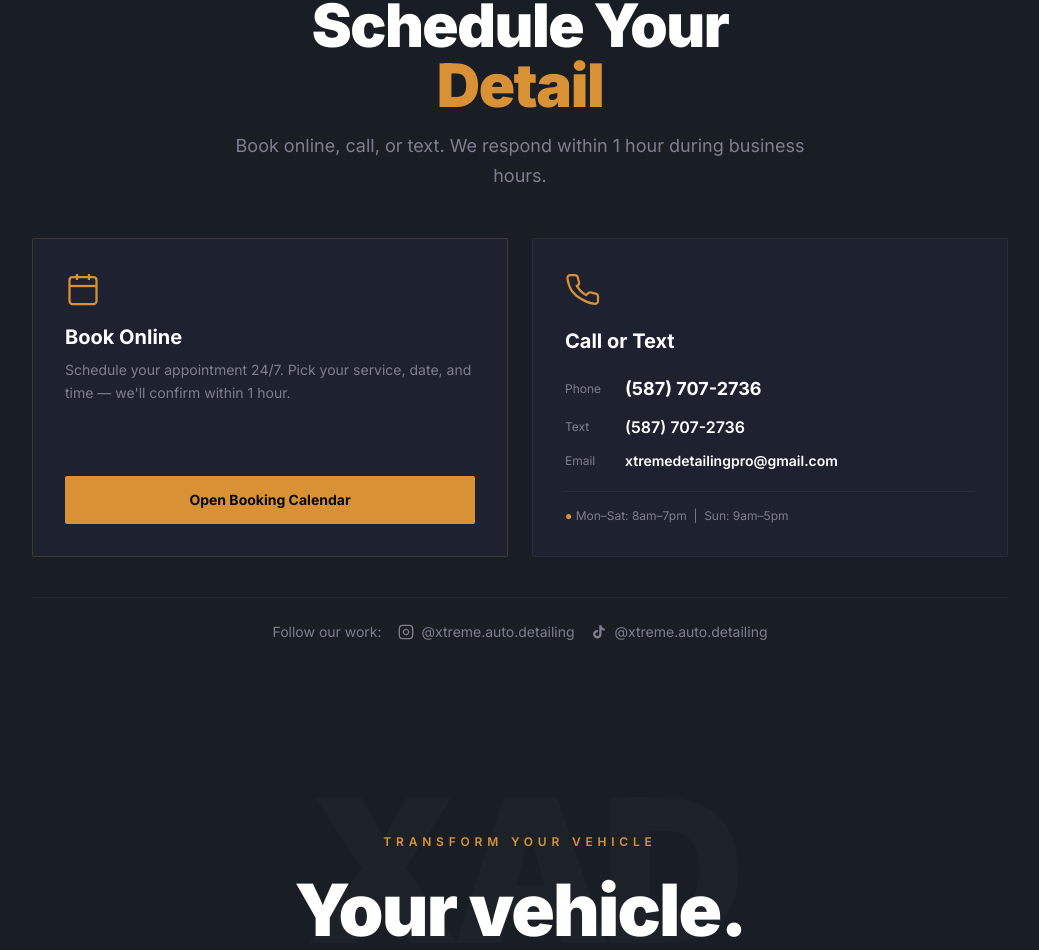
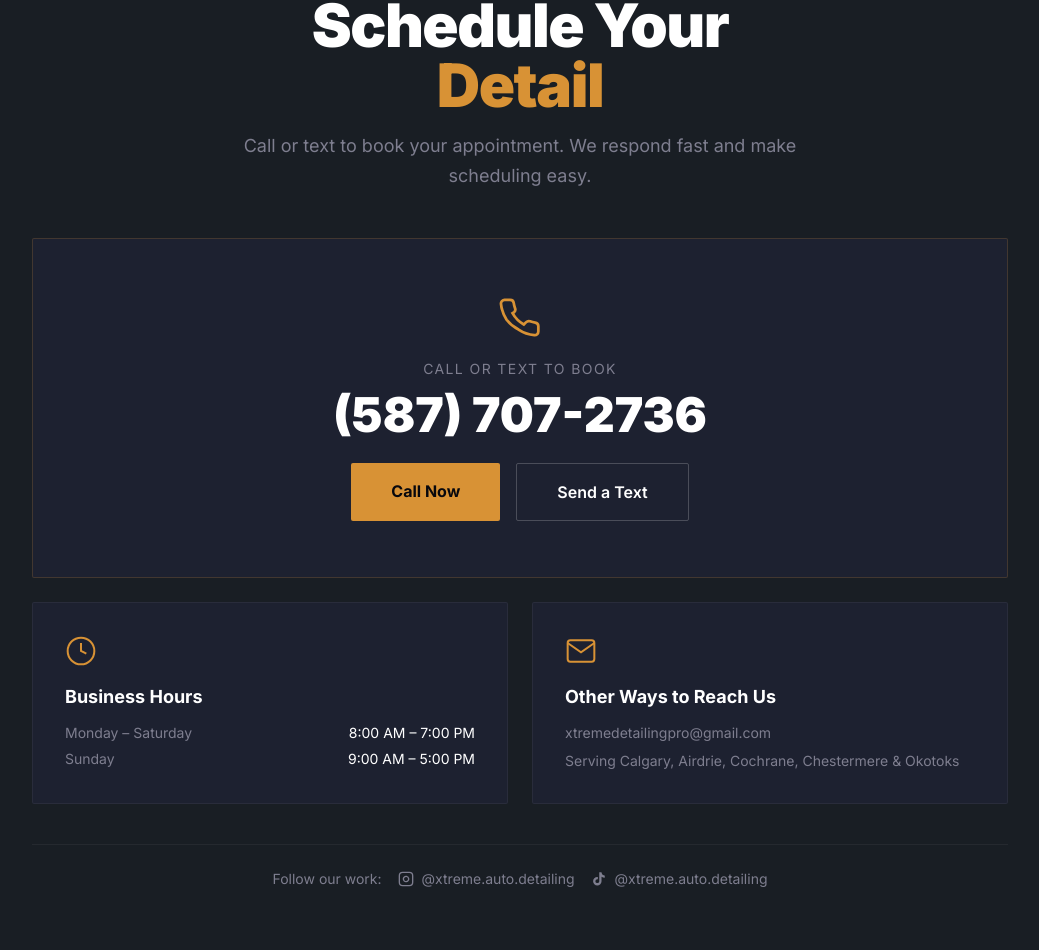
Before and after one commit to subnetshadow/xtreme-auto, a Next.js app: page / in a window 1280 px wide. Shown: the part 11050-12000 px from the top of the page, without its empty margins (120-1159 px from the left). Built offline with nearby package versions, Linux system fonts and the light colour scheme.

Commit message:
feat: phone-focused booking (remove Calendly), add hours + email

```diff
--- a/components/v3/BookingSection.tsx
+++ b/components/v3/BookingSection.tsx
@@ -11,72 +11,77 @@ export default function BookingSection() {
             <span className="text-xad-gold">Detail</span>
           </h2>
           <p className="text-xad-muted text-lg max-w-xl mx-auto leading-relaxed">
-            Book online, call, or text. We respond within 1 hour during business hours.
+            Call or text to book your appointment. We respond fast and make scheduling easy.
           </p>
         </div>
 
-        {/* Booking options */}
+        {/* Primary phone CTA */}
+        <div className="bg-xad-card border border-xad-gold/20 rounded-sm p-10 md:p-14 text-center mb-6">
+          <div className="text-xad-gold mb-5 flex justify-center">
+            <svg width="44" height="44" viewBox="0 0 24 24" fill="none" stroke="currentColor" strokeWidth="1.5">
+              <path d="M22 16.92v3a2 2 0 0 1-2.18 2 19.79 19.79 0 0 1-8.63-3.07A19.5 19.5 0 0 1 4.69 13.5a19.79 19.79 0 0 1-3.07-8.67A2 2 0 0 1 3.6 2.69h3a2 2 0 0 1 2 1.72 12.84 12.84 0 0 0 .7 2.81 2 2 0 0 1-.45 2.11L7.91 9.91a16 16 0 0 0 6.18 6.18l1.28-1.28a2 2 0 0 1 2.11-.45 12.84 12.84 0 0 0 2.81.7A2 2 0 0 1 22 16.92z"/>
+            </svg>
+          </div>
+          <p className="text-xad-muted text-sm uppercase tracking-widest mb-3">Call or Text to Book</p>
+          <a
+            href="tel:5877072736"
+            className="block text-4xl md:text-5xl font-black text-white hover:text-xad-gold transition-colors duration-200 mb-6"
+          >
+            (587) 707-2736
+          </a>
+          <div className="flex flex-col sm:flex-row gap-4 justify-center">
+            <a
+              href="tel:5877072736"
+              className="bg-xad-gold text-xad-black font-bold text-base px-10 py-4 rounded-sm hover:bg-xad-warm transition-colors duration-200"
+            >
+              Call Now
+            </a>
+            <a
+              href="sms:5877072736"
+              className="border border-white/20 text-white font-semibold text-base px-10 py-4 rounded-sm hover:border-xad-gold hover:text-xad-gold transition-colors duration-200"
+            >
+              Send a Text
+            </a>
+          </div>
+        </div>
+
+        {/* Secondary info row */}
         <div className="grid md:grid-cols-2 gap-6 mb-10">
-          {/* Online booking card */}
-          <div className="bg-xad-card border border-xad-gold/20 rounded-sm p-8 flex flex-col">
+          {/* Hours */}
+          <div className="bg-xad-card border border-white/5 rounded-sm p-8">
             <div className="text-xad-gold mb-4">
-              <svg width="36" height="36" viewBox="0 0 24 24" fill="none" stroke="currentColor" strokeWidth="1.5">
-                <rect x="3" y="4" width="18" height="18" rx="2" ry="2"/>
-                <line x1="16" y1="2" x2="16" y2="6"/>
-                <line x1="8" y1="2" x2="8" y2="6"/>
-                <line x1="3" y1="10" x2="21" y2="10"/>
+              <svg width="32" height="32" viewBox="0 0 24 24" fill="none" stroke="currentColor" strokeWidth="1.5">
+                <circle cx="12" cy="12" r="10"/>
+                <polyline points="12 6 12 12 16 14"/>
               </svg>
             </div>
-            <h3 className="text-white text-xl font-bold mb-2">Book Online</h3>
-            <p className="text-xad-muted text-sm leading-relaxed mb-6 flex-1">
-              Schedule your appointment 24/7. Pick your service, date, and time — we'll confirm within 1 hour.
-            </p>
-            <a
-              href="https://calendly.com/xtremeautodetailing"
-              target="_blank"
-              rel="noopener noreferrer"
-              className="bg-xad-gold text-xad-black font-bold text-sm px-6 py-3.5 rounded-sm hover:bg-xad-warm transition-colors duration-200 text-center"
-            >
-              Open Booking Calendar
-            </a>
+            <h3 className="text-white text-lg font-bold mb-3">Business Hours</h3>
+            <div className="flex flex-col gap-1.5 text-sm">
+              <div className="flex justify-between text-xad-muted">
+                <span>Monday – Saturday</span>
+                <span className="text-white">8:00 AM – 7:00 PM</span>
+              </div>
+              <div className="flex justify-between text-xad-muted">
+                <span>Sunday</span>
+                <span className="text-white">9:00 AM – 5:00 PM</span>
+              </div>
+            </div>
           </div>
 
-          {/* Contact card */}
-          <div className="bg-xad-card border border-white/5 rounded-sm p-8 flex flex-col gap-5">
-            <div className="text-xad-gold">
-              <svg width="36" height="36" viewBox="0 0 24 24" fill="none" stroke="currentColor" strokeWidth="1.5">
-                <path d="M22 16.92v3a2 2 0 0 1-2.18 2 19.79 19.79 0 0 1-8.63-3.07A19.5 19.5 0 0 1 4.69 13.5a19.79 19.79 0 0 1-3.07-8.67A2 2 0 0 1 3.6 2.69h3a2 2 0 0 1 2 1.72 12.84 12.84 0 0 0 .7 2.81 2 2 0 0 1-.45 2.11L7.91 9.91a16 16 0 0 0 6.18 6.18l1.28-1.28a2 2 0 0 1 2.11-.45 12.84 12.84 0 0 0 2.81.7A2 2 0 0 1 22 16.92z"/>
+          {/* Email + reach */}
+          <div className="bg-xad-card border border-white/5 rounded-sm p-8">
+            <div className="text-xad-gold mb-4">
+              <svg width="32" height="32" viewBox="0 0 24 24" fill="none" stroke="currentColor" strokeWidth="1.5">
+                <path d="M4 4h16c1.1 0 2 .9 2 2v12c0 1.1-.9 2-2 2H4c-1.1 0-2-.9-2-2V6c0-1.1.9-2 2-2z"/>
+                <polyline points="22,6 12,13 2,6"/>
               </svg>
             </div>
-            <h3 className="text-white text-xl font-bold">Call or Text</h3>
-            <div className="flex flex-col gap-3">
-              <a
-                href="tel:5877072736"
-                className="flex items-center gap-3 text-white hover:text-xad-gold transition-colors duration-150"
-              >
-                <span className="text-xad-muted text-xs w-12">Phone</span>
-                <span className="font-bold text-lg">(587) 707-2736</span>
+            <h3 className="text-white text-lg font-bold mb-3">Other Ways to Reach Us</h3>
+            <div className="flex flex-col gap-2 text-sm">
+              <a href="mailto:xtremedetailingpro@gmail.com" className="text-xad-muted hover:text-xad-gold transition-colors duration-150">
+                xtremedetailingpro@gmail.com
               </a>
-              <a
-                href="sms:5877072736"
-                className="flex items-center gap-3 text-white hover:text-xad-gold transition-colors duration-150"
-              >
-                <span className="text-xad-muted text-xs w-12">Text</span>
-                <span className="font-semibold">(587) 707-2736</span>
-              </a>
-              <a
-                href="mailto:xtremedetailingpro@gmail.com"
-                className="flex items-center gap-3 text-white hover:text-xad-gold transition-colors duration-150"
-              >
-                <span className="text-xad-muted text-xs w-12">Email</span>
-                <span className="font-semibold text-sm">xtremedetailingpro@gmail.com</span>
-              </a>
-            </div>
-
-            <div className="border-t border-white/5 pt-4">
-              <p className="text-xad-muted text-xs">
-                <span className="text-xad-gold">●</span> Mon–Sat: 8am–7pm &nbsp;|&nbsp; Sun: 9am–5pm
-              </p>
+              <p className="text-xad-muted">Serving Calgary, Airdrie, Cochrane, Chestermere & Okotoks</p>
             </div>
           </div>
         </div>
```
